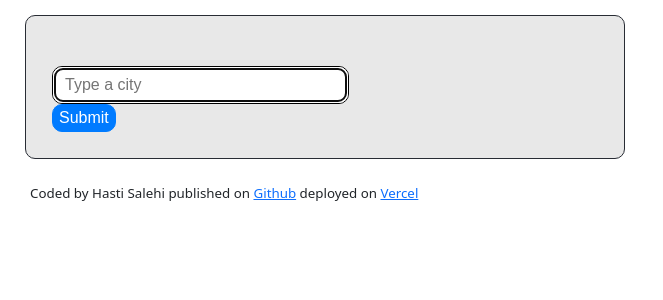
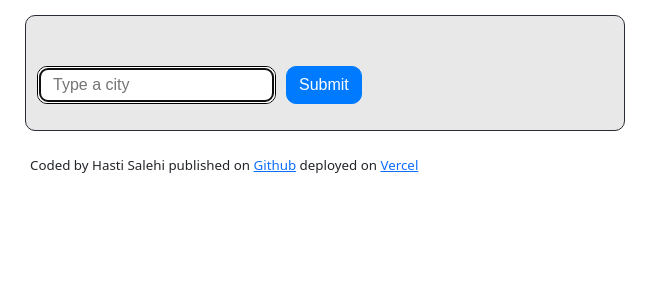
Before and after one commit to Squiggly7525/My-Weather-App-React, a React (Create React App) app: page / in a window 1280 px wide. Shown: the top 300 px of the page, without its empty margins (0-663 px from the left). Built offline with nearby package versions, Linux system fonts and the light colour scheme.

Commit message:
edited some div for search bar

```diff
--- a/src/Weather.css
+++ b/src/Weather.css
@@ -6,7 +6,6 @@
   padding: 15px;
   font-family: arial, sans-serif;
   padding: 16px;
-
   color: #878787;
 }
 .Data {
@@ -48,15 +47,21 @@
 }
 
 .search-bar {
-  display: inline-block;
+  box-sizing: border-box;
+  display: flex;
+  flex-wrap: wrap;
+  margin-right: -15px;
+  margin-left: -15px;
 }
 .search {
-  width: 100%;
+  display: inline-block;
   height: calc(1.5em + 0.75rem + 2px);
-  padding: 0.375rem 0.75rem;
+  padding: 15px 15px;
   font-size: 1rem;
   font-weight: 400;
   line-height: 1.5;
+  max-width: 75%;
+  position: relative;
   color: #495057;
   background-color: #fff;
   background-clip: padding-box;
@@ -65,13 +70,24 @@
   transition: border-color 0.15s ease-in-out, box-shadow 0.15s ease-in-out;
   border: 1px solid black;
   border-radius: 10px;
+  margin-right: 10px;
 }
 .button {
+  align-items: flex-start;
+  height: calc(1.5em + 0.75rem + 2px);
+  padding: 0.375rem 0.75rem;
+  font-size: 1rem;
+  font-weight: 400;
+  line-height: 1.5;
   border: 1px solid black;
+  box-sizing: border-box;
   border-radius: 10px;
   color: #fff;
   background-color: #007bff;
   border-color: #007bff;
+}
+input {
+  overflow: visible;
 }
 .temperature {
   font-weight: 700;
@@ -81,3 +97,11 @@
   font-weight: 400;
   margin-left: 10px;
 }
+.unit {
+  color: #212121;
+  font-size: 16px;
+  font-weight: 400;
+  position: relative;
+  line-height: 1;
+  top: -34px;
+}
--- a/src/Weather.js
+++ b/src/Weather.js
@@ -13,6 +13,8 @@ export default function Weather(props) {
     setWeatherDetails({
       feelsLike: Math.round(response.data.main.feels_like),
       humidity: Math.round(response.data.main.humidity),
+      description: response.data.weather[0].description,
+      wind: response.data.wind.speed,
     });
     setMessage(
       `City: ${city} Temperature: ${temperature}
@@ -40,9 +42,8 @@ export default function Weather(props) {
 
   return (
     <div className="Weather">
-      <div>
-        <div>
-          <form className="search-bar" onSubmit={handleSubmit}>
+      <div className="search-bar">
+        <form onSubmit={handleSubmit}>
           <input
             className="search"
             type="search"
@@ -53,6 +54,7 @@ export default function Weather(props) {
           <input type="submit" value="Submit" className="button" />
         </form>
       </div>
+
       {weatherDetails && (
         <div className="Data">
           <ul>
@@ -60,16 +62,18 @@ export default function Weather(props) {
               {" "}
               <h1>{city.toUpperCase()} </h1>{" "}
             </li>
-              <span className="temperature">{temperature}°C</span>
             <li>
               <FormattedDate date={weatherDetails.date} />
-              </li>
+            </li>{" "}
+            <li className="description"> {weatherDetails.description}</li>
+            <span className="temperature">{temperature}</span>{" "}
+            <span className="unit">°C</span>
             <li>Feels like: {weatherDetails.feelsLike}°C</li>
             <li>Humidity: {weatherDetails.humidity}%</li>
+            <li>Wind: {weatherDetails.wind} km/h</li>
           </ul>
         </div>
       )}
     </div>
-    </div>
   );
 }
```
Lines whose indentation alone changed are shown as unchanged.
